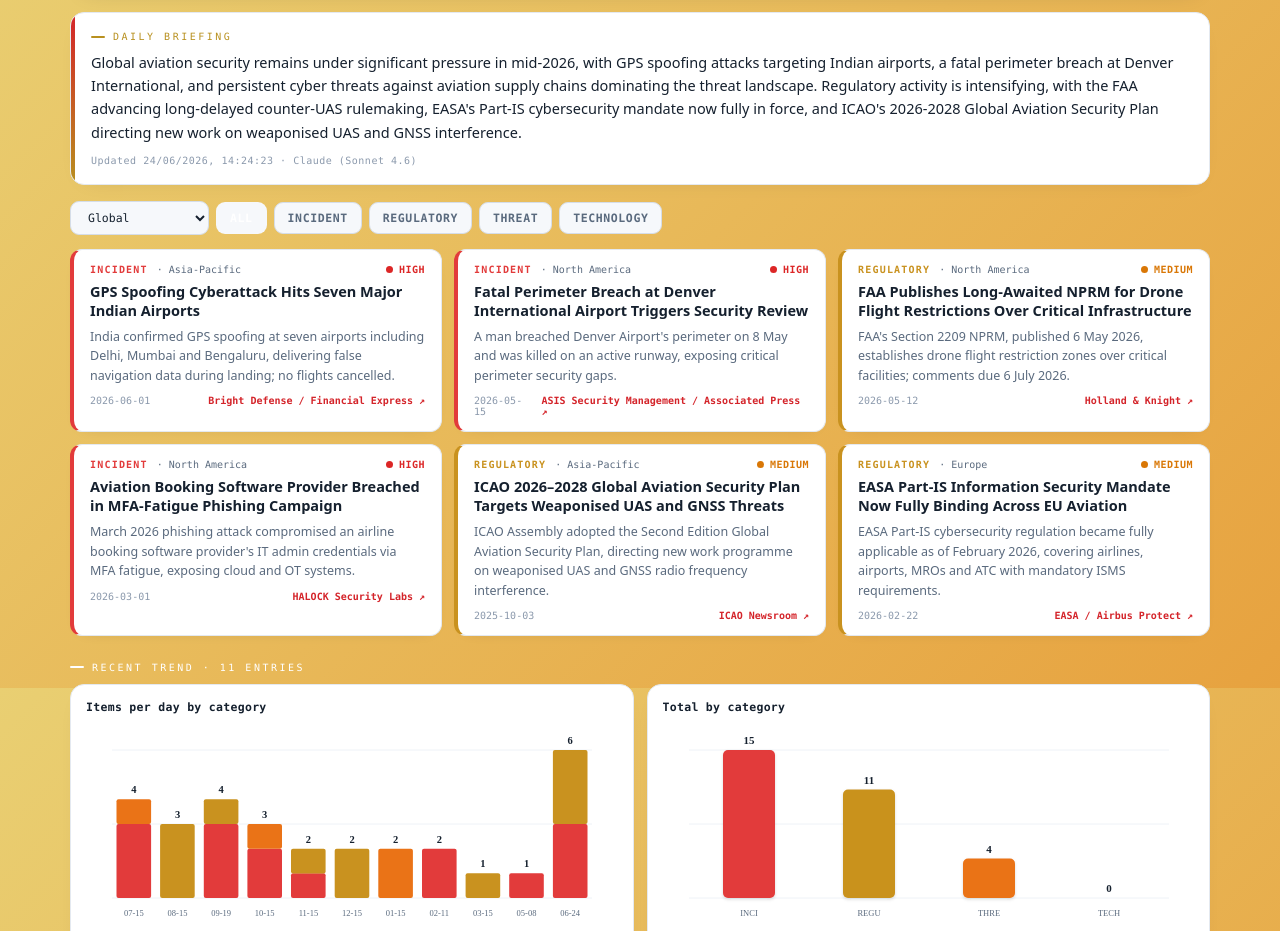
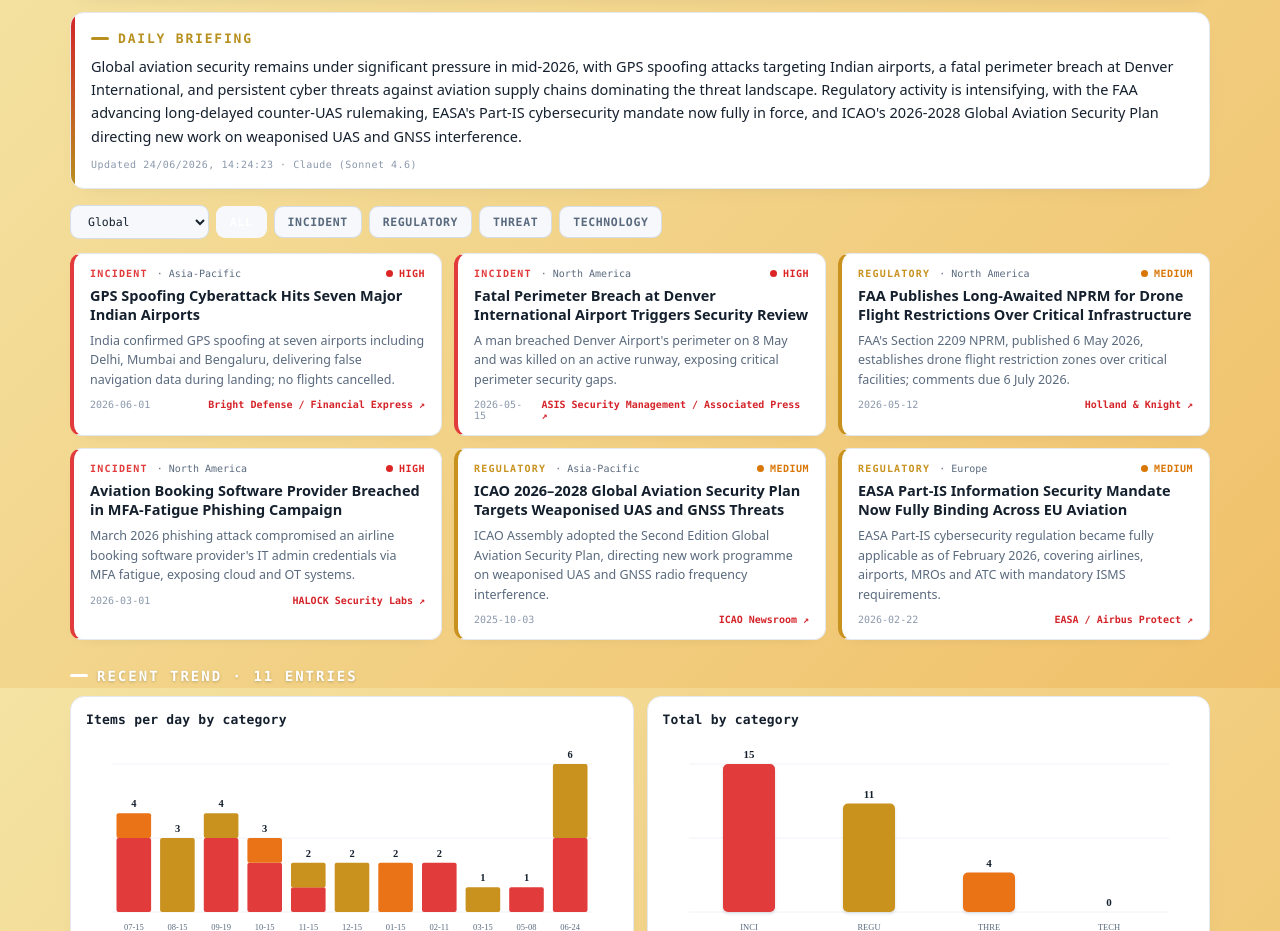
Before and after one commit to mohdismailyakub/avsec-watch, a website: page index.html in a window 1280 px wide. Shown: the part 112-1043 px from the top of the page. Drawn offline with Linux system fonts and the light colour scheme.

Commit message:
Update index.html

```diff
--- a/index.html
+++ b/index.html
@@ -17,7 +17,7 @@
   }
   *{box-sizing:border-box}
   html,body{margin:0}
-  body{background:linear-gradient(135deg,#e9cf72 0%,#e7a23f 100%);background-attachment:fixed;color:var(--ink);font-family:var(--sans);min-height:100vh;-webkit-font-smoothing:antialiased;padding:16px}
+  body{background:linear-gradient(135deg,#f4e3a3 0%,#f0c069 100%);background-attachment:fixed;color:var(--ink);font-family:var(--sans);min-height:100vh;-webkit-font-smoothing:antialiased;padding:16px}
   .accent{position:fixed;top:0;left:0;right:0;height:3px;background:linear-gradient(90deg,var(--red),var(--gold));z-index:5}
   .wrap{max-width:1140px;margin:0 auto}
   a{color:var(--red);text-decoration:none}
@@ -40,8 +40,8 @@
   /* briefing */
   .brief{margin-top:14px;background:var(--panel);border:1px solid var(--border);border-radius:14px;padding:18px 20px;position:relative;overflow:hidden;box-shadow:0 6px 22px -18px #16202e40}
   .brief:before{content:"";position:absolute;left:0;top:0;bottom:0;width:4px;background:linear-gradient(180deg,var(--red),var(--gold))}
-  .eyebrow{font-family:var(--mono);font-size:10px;letter-spacing:2.5px;color:var(--gold);text-transform:uppercase;display:flex;align-items:center;gap:8px}
-  .eyebrow:before{content:"";width:14px;height:2px;background:var(--gold);display:inline-block;border-radius:2px}
+  .eyebrow{font-family:var(--mono);font-size:13px;font-weight:700;letter-spacing:1.8px;color:var(--gold);text-transform:uppercase;display:flex;align-items:center;gap:9px}
+  .eyebrow:before{content:"";width:18px;height:3px;background:var(--gold);display:inline-block;border-radius:2px}
   .briefText{font-size:14.5px;line-height:1.6;color:var(--ink);margin-top:9px}
   .stamp{font-family:var(--mono);font-size:10px;color:var(--faint);margin-top:11px;letter-spacing:.5px}
 
@@ -70,11 +70,11 @@
   .empty{color:var(--muted);font-size:13px;font-family:var(--mono);padding:26px;grid-column:1/-1;text-align:center;border:1px dashed var(--border2);border-radius:12px;line-height:1.7}
 
   /* charts */
-  .secLabel{font-family:var(--mono);font-size:10px;letter-spacing:2.5px;color:#ffffff;text-transform:uppercase;margin:26px 0 11px;display:flex;align-items:center;gap:8px}
-  .secLabel:before{content:"";width:14px;height:2px;background:#ffffff;display:inline-block;border-radius:2px}
+  .secLabel{font-family:var(--mono);font-size:14px;font-weight:700;letter-spacing:2px;color:#ffffff;text-transform:uppercase;margin:28px 0 12px;display:flex;align-items:center;gap:9px;text-shadow:0 1px 3px rgba(0,0,0,.22)}
+  .secLabel:before{content:"";width:18px;height:3px;background:#ffffff;display:inline-block;border-radius:2px}
   .charts{display:grid;grid-template-columns:repeat(auto-fit,minmax(290px,1fr));gap:13px}
   .chart{background:var(--panel);border:1px solid var(--border);border-radius:14px;padding:15px 15px 11px;box-shadow:0 6px 22px -18px #16202e40}
-  .clabel{font-size:11.5px;color:var(--ink);font-family:var(--mono);margin-bottom:10px;letter-spacing:.3px;font-weight:600}
+  .clabel{font-size:13px;color:var(--ink);font-family:var(--mono);margin-bottom:11px;letter-spacing:.2px;font-weight:700}
   svg{display:block;width:100%}
   svg [data-tip]{cursor:pointer;transition:opacity .12s ease}
   svg:hover [data-tip]{opacity:.5}
@@ -88,7 +88,7 @@
   #tip b{font-weight:700}
   #tip .tdot{display:inline-block;width:9px;height:9px;border-radius:3px;margin-right:6px;vertical-align:middle}
 
-  .foot{text-align:center;color:rgba(255,255,255,.92);font-family:var(--mono);font-size:10px;margin-top:24px;letter-spacing:1.5px;text-transform:uppercase}
+  .foot{text-align:center;color:#ffffff;font-weight:700;font-family:var(--mono);font-size:13px;margin-top:24px;letter-spacing:1.5px;text-transform:uppercase;text-shadow:0 1px 3px rgba(0,0,0,.18)}
 </style>
 </head>
 <body>
```
